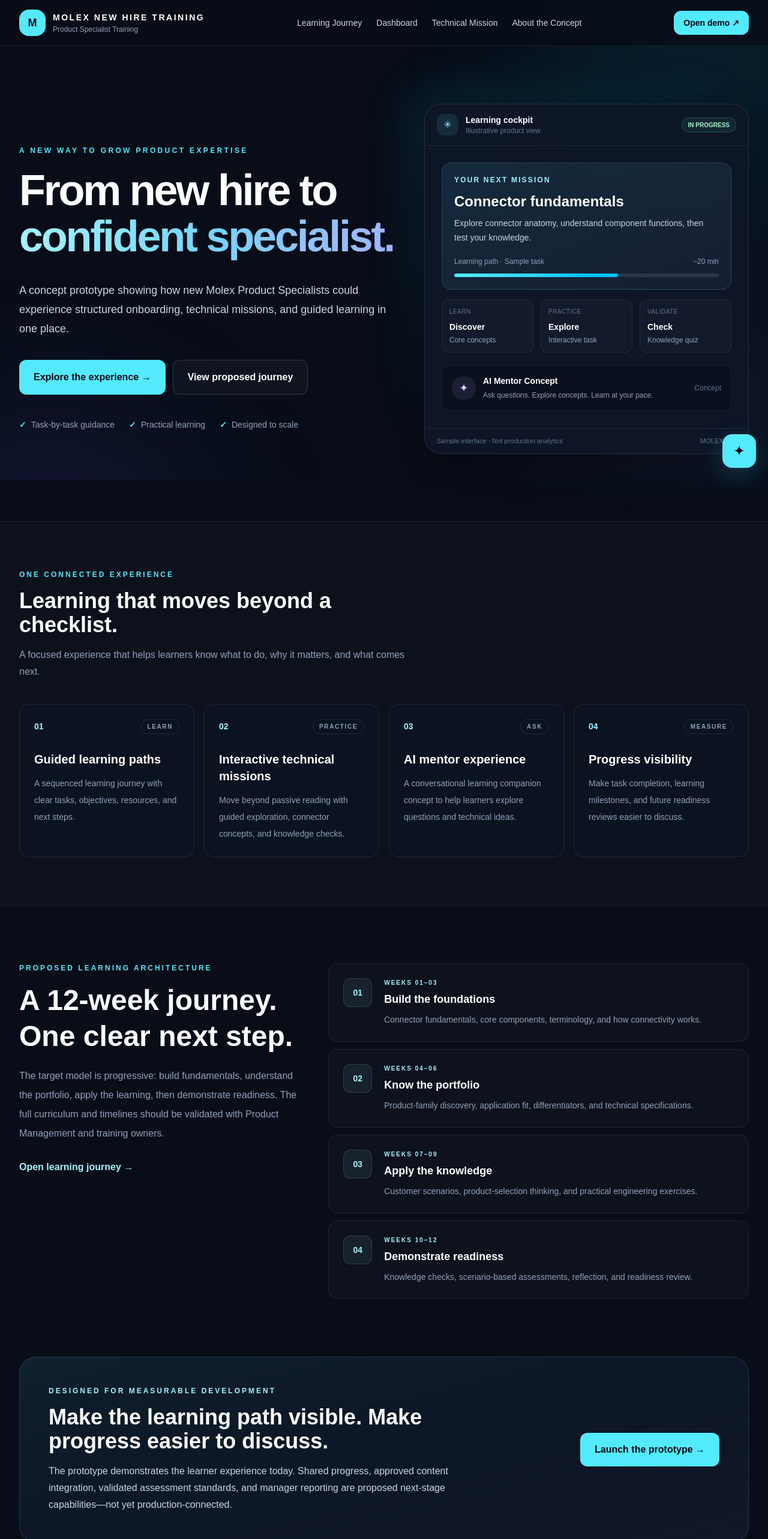
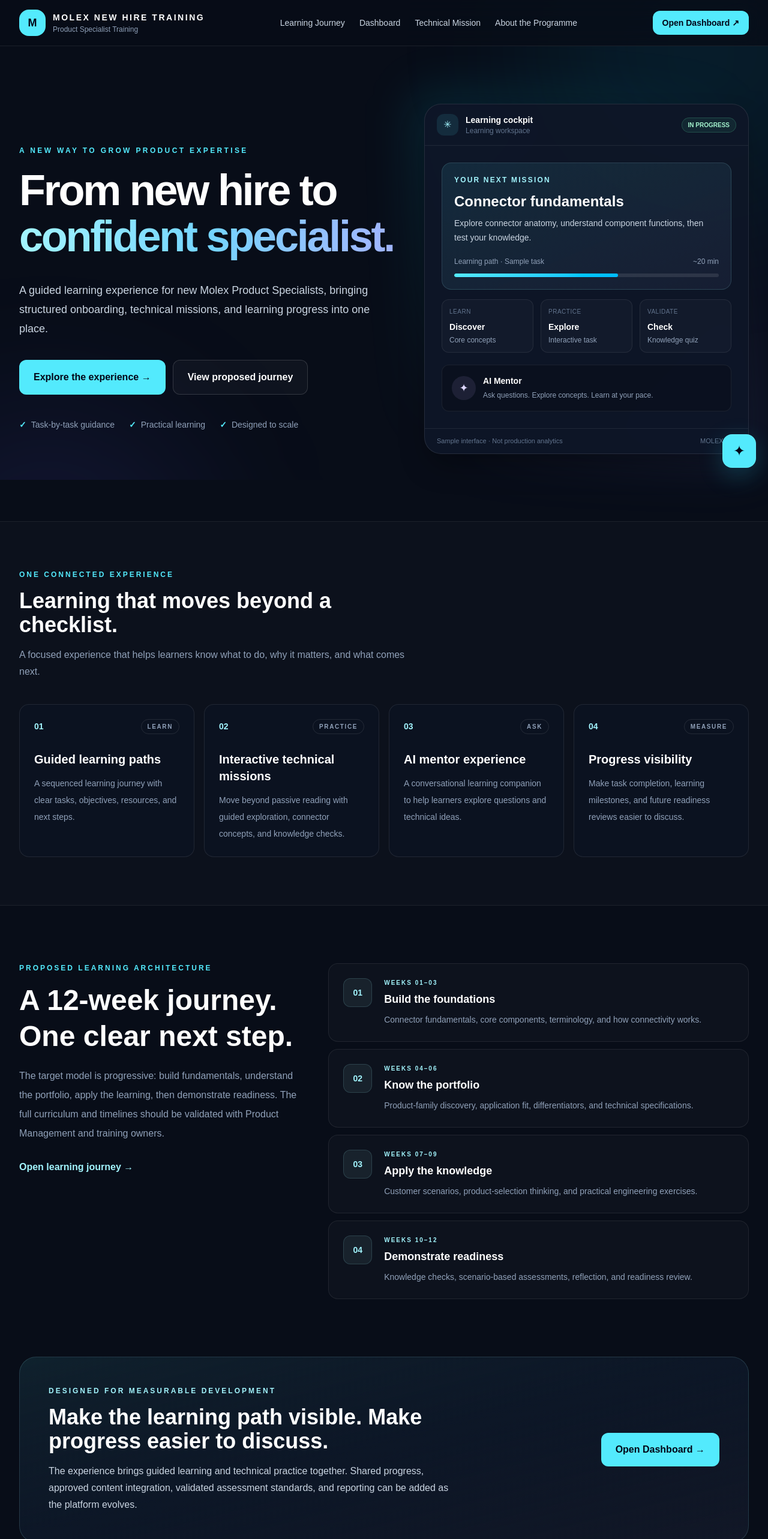
Before and after one commit to vishalawati08/nexus-academy-vishal, a Next.js app: page / in a window 1280 px wide. Shown: the top 2566 px of the page at 60% size. Built offline with nearby package versions, Linux system fonts and the light colour scheme.

Commit message:
Remove prototype and demo wording from learner experience

```diff
--- a/src/app/page.tsx
+++ b/src/app/page.tsx
@@ -4,7 +4,7 @@ import Link from "next/link";
 const features = [
   { n: "01", tag: "LEARN", title: "Guided learning paths", text: "A sequenced learning journey with clear tasks, objectives, resources, and next steps." },
   { n: "02", tag: "PRACTICE", title: "Interactive technical missions", text: "Move beyond passive reading with guided exploration, connector concepts, and knowledge checks." },
-  { n: "03", tag: "ASK", title: "AI mentor experience", text: "A conversational learning companion concept to help learners explore questions and technical ideas." },
+  { n: "03", tag: "ASK", title: "AI mentor experience", text: "A conversational learning companion to help learners explore questions and technical ideas." },
   { n: "04", tag: "MEASURE", title: "Progress visibility", text: "Make task completion, learning milestones, and future readiness reviews easier to discuss." },
 ];
 const phases = [
@@ -19,22 +19,22 @@ export default function HomePage() {
     <div className="pointer-events-none fixed inset-0 -z-0 overflow-hidden" aria-hidden="true"><div className="absolute -right-40 -top-48 h-[34rem] w-[34rem] rounded-full bg-cyan-500/10 blur-[120px]" /><div className="absolute -left-48 top-[42rem] h-[34rem] w-[34rem] rounded-full bg-indigo-500/10 blur-[120px]" /></div>
     <nav className="relative z-10 border-b border-white/[0.08] bg-[#080d18]/85 backdrop-blur-xl"><div className="mx-auto flex max-w-7xl items-center justify-between px-5 py-4 sm:px-8">
       <Link href="/" className="flex items-center gap-3"><div className="flex h-11 w-11 items-center justify-center rounded-2xl bg-cyan-300 text-lg font-black text-slate-950">M</div><div><p className="text-sm font-bold tracking-[0.18em]">MOLEX NEW HIRE TRAINING</p><p className="mt-0.5 text-xs text-slate-400">Product Specialist Training</p></div></Link>
-      <div className="hidden items-center gap-6 text-sm text-slate-300 md:flex"><Link href="/journey" className="hover:text-cyan-200">Learning Journey</Link><Link href="/dashboard" className="hover:text-cyan-200">Dashboard</Link><Link href="/mission/connector-fundamentals" className="hover:text-cyan-200">Technical Mission</Link><a href="#platform" className="hover:text-cyan-200">About the Concept</a></div>
-      <Link href="/dashboard" className="rounded-xl bg-cyan-300 px-4 py-2.5 text-sm font-bold text-slate-950 transition hover:bg-cyan-200">Open demo ↗</Link>
+      <div className="hidden items-center gap-6 text-sm text-slate-300 md:flex"><Link href="/journey" className="hover:text-cyan-200">Learning Journey</Link><Link href="/dashboard" className="hover:text-cyan-200">Dashboard</Link><Link href="/mission/connector-fundamentals" className="hover:text-cyan-200">Technical Mission</Link><a href="#platform" className="hover:text-cyan-200">About the Programme</a></div>
+      <Link href="/dashboard" className="rounded-xl bg-cyan-300 px-4 py-2.5 text-sm font-bold text-slate-950 transition hover:bg-cyan-200">Open Dashboard ↗</Link>
     </div></nav>
     <section className="relative z-10 mx-auto grid max-w-7xl items-center gap-14 px-5 pb-20 pt-16 sm:px-8 sm:pb-28 sm:pt-24 lg:grid-cols-[1.08fr_0.92fr] lg:gap-10">
       <div>
         <p className="mt-8 text-xs font-bold uppercase tracking-[0.28em] text-cyan-300">A new way to grow product expertise</p>
         <h1 className="mt-5 max-w-3xl text-5xl font-semibold leading-[1.06] tracking-[-0.045em] sm:text-6xl lg:text-7xl">From new hire to<span className="block bg-gradient-to-r from-cyan-200 via-sky-300 to-indigo-300 bg-clip-text pb-2 text-transparent">confident specialist.</span></h1>
-        <p className="mt-7 max-w-2xl text-base leading-8 text-slate-300 sm:text-lg">A concept prototype showing how new Molex Product Specialists could experience structured onboarding, technical missions, and guided learning in one place.</p>
+        <p className="mt-7 max-w-2xl text-base leading-8 text-slate-300 sm:text-lg">A guided learning experience for new Molex Product Specialists, bringing structured onboarding, technical missions, and learning progress into one place.</p>
         <div className="mt-9 flex flex-col gap-3 sm:flex-row"><Link href="/dashboard" className="inline-flex items-center justify-center gap-3 rounded-xl bg-cyan-300 px-6 py-4 font-bold text-slate-950 transition hover:-translate-y-0.5 hover:bg-cyan-200">Explore the experience →</Link><a href="#journey" className="inline-flex items-center justify-center rounded-xl border border-white/15 bg-white/[0.03] px-6 py-4 font-semibold transition hover:border-white/30 hover:bg-white/[0.06]">View proposed journey</a></div>
         <div className="mt-10 flex flex-wrap gap-x-6 gap-y-3 text-sm text-slate-400"><span><b className="mr-2 text-cyan-300">✓</b>Task-by-task guidance</span><span><b className="mr-2 text-cyan-300">✓</b>Practical learning</span><span><b className="mr-2 text-cyan-300">✓</b>Designed to scale</span></div>
       </div>
       <div className="relative mx-auto w-full max-w-xl"><div className="absolute -inset-5 rounded-[2rem] bg-gradient-to-br from-cyan-400/15 via-transparent to-indigo-400/15 blur-2xl" /><div className="relative overflow-hidden rounded-[1.75rem] border border-white/10 bg-[#0e1727]/95 shadow-2xl shadow-black/40">
-        <div className="flex items-center justify-between border-b border-white/[0.08] px-5 py-4"><div className="flex items-center gap-3"><div className="flex h-9 w-9 items-center justify-center rounded-xl bg-cyan-300/10 text-cyan-200">✳</div><div><p className="text-sm font-semibold">Learning cockpit</p><p className="text-xs text-slate-500">Illustrative product view</p></div></div><span className="rounded-full border border-emerald-300/20 bg-emerald-300/[0.08] px-2.5 py-1 text-[10px] font-bold uppercase text-emerald-200">In progress</span></div>
+        <div className="flex items-center justify-between border-b border-white/[0.08] px-5 py-4"><div className="flex items-center gap-3"><div className="flex h-9 w-9 items-center justify-center rounded-xl bg-cyan-300/10 text-cyan-200">✳</div><div><p className="text-sm font-semibold">Learning cockpit</p><p className="text-xs text-slate-500">Learning workspace</p></div></div><span className="rounded-full border border-emerald-300/20 bg-emerald-300/[0.08] px-2.5 py-1 text-[10px] font-bold uppercase text-emerald-200">In progress</span></div>
         <div className="p-5 sm:p-7"><div className="rounded-2xl border border-cyan-200/15 bg-gradient-to-br from-cyan-300/[0.10] to-indigo-300/[0.06] p-5"><p className="text-xs font-semibold uppercase tracking-[0.18em] text-cyan-200">Your next mission</p><h2 className="mt-3 text-2xl font-semibold">Connector fundamentals</h2><p className="mt-2 text-sm leading-6 text-slate-300">Explore connector anatomy, understand component functions, then test your knowledge.</p><div className="mt-5 flex justify-between text-xs text-slate-400"><span>Learning path · Sample task</span><span>~20 min</span></div><div className="mt-3 h-1.5 overflow-hidden rounded-full bg-white/10"><div className="h-full w-[62%] rounded-full bg-gradient-to-r from-cyan-300 to-sky-400" /></div></div>
           <div className="mt-4 grid grid-cols-3 gap-3">{[{label:"LEARN",title:"Discover",detail:"Core concepts"},{label:"PRACTICE",title:"Explore",detail:"Interactive task"},{label:"VALIDATE",title:"Check",detail:"Knowledge quiz"}].map((item) => <div key={item.label} className="rounded-xl border border-white/[0.08] bg-white/[0.025] p-3"><p className="text-[10px] uppercase tracking-wider text-slate-500">{item.label}</p><p className="mt-2 text-sm font-semibold">{item.title}</p><p className="mt-1 text-xs text-slate-400">{item.detail}</p></div>)}</div>
-          <div className="mt-5 flex items-center gap-3 rounded-xl border border-white/[0.07] bg-black/20 p-4"><div className="flex h-10 w-10 shrink-0 items-center justify-center rounded-full bg-violet-300/10 text-lg text-violet-200">✦</div><div><p className="text-sm font-semibold">AI Mentor Concept</p><p className="mt-1 text-xs leading-5 text-slate-400">Ask questions. Explore concepts. Learn at your pace.</p></div><span className="ml-auto text-xs text-slate-500">Concept</span></div>
+          <div className="mt-5 flex items-center gap-3 rounded-xl border border-white/[0.07] bg-black/20 p-4"><div className="flex h-10 w-10 shrink-0 items-center justify-center rounded-full bg-violet-300/10 text-lg text-violet-200">✦</div><div><p className="text-sm font-semibold">AI Mentor</p><p className="mt-1 text-xs leading-5 text-slate-400">Ask questions. Explore concepts. Learn at your pace.</p></div></div>
         </div><div className="flex justify-between border-t border-white/[0.08] px-5 py-3 text-[11px] text-slate-500"><span>Sample interface · Not production analytics</span><span>MOLEX / 01</span></div>
       </div></div>
     </section>
@@ -44,7 +44,7 @@ export default function HomePage() {
     <section id="journey" className="relative z-10 mx-auto max-w-7xl px-5 py-20 sm:px-8 sm:py-24"><div className="grid gap-12 lg:grid-cols-[0.8fr_1.2fr]"><div><p className="text-xs font-bold uppercase tracking-[0.25em] text-cyan-300">Proposed learning architecture</p><h2 className="mt-4 text-4xl font-semibold leading-tight sm:text-5xl">A 12-week journey. One clear next step.</h2><p className="mt-5 leading-8 text-slate-400">The target model is progressive: build fundamentals, understand the portfolio, apply the learning, then demonstrate readiness. The full curriculum and timelines should be validated with Product Management and training owners.</p><Link href="/journey" className="mt-7 inline-flex items-center gap-2 font-semibold text-cyan-200 hover:text-cyan-100">Open learning journey →</Link></div>
       <div className="space-y-3">{phases.map((p) => <div key={p.n} className="flex gap-5 rounded-2xl border border-white/[0.08] bg-white/[0.025] p-5 sm:p-6"><div className="flex h-12 w-12 shrink-0 items-center justify-center rounded-xl border border-cyan-200/15 bg-cyan-200/[0.07] text-sm font-bold text-cyan-200">{p.n}</div><div><p className="text-[10px] font-bold tracking-[0.2em] text-cyan-200">{p.weeks}</p><h3 className="mt-1.5 text-lg font-semibold">{p.title}</h3><p className="mt-2 text-sm leading-6 text-slate-400">{p.text}</p></div></div>)}</div>
     </div></section>
-    <section id="outcomes" className="relative z-10 mx-auto max-w-7xl px-5 pb-20 sm:px-8 sm:pb-24"><div className="rounded-[1.75rem] border border-cyan-200/15 bg-gradient-to-br from-cyan-300/[0.10] via-[#0d1727] to-indigo-300/[0.07] p-7 sm:p-12"><div className="grid items-center gap-8 lg:grid-cols-[1fr_auto]"><div><p className="text-xs font-bold uppercase tracking-[0.25em] text-cyan-200">Designed for measurable development</p><h2 className="mt-4 max-w-3xl text-3xl font-semibold sm:text-4xl">Make the learning path visible. Make progress easier to discuss.</h2><p className="mt-4 max-w-2xl leading-7 text-slate-300">The prototype demonstrates the learner experience today. Shared progress, approved content integration, validated assessment standards, and manager reporting are proposed next-stage capabilities—not yet production-connected.</p></div><Link href="/dashboard" className="inline-flex items-center justify-center gap-3 rounded-xl bg-cyan-300 px-6 py-4 font-bold text-slate-950 hover:bg-cyan-200">Launch the prototype →</Link></div></div></section>
-    <footer className="relative z-10 border-t border-white/[0.08]"><div className="mx-auto flex max-w-7xl flex-col gap-3 px-5 py-7 text-xs text-slate-500 sm:flex-row sm:justify-between sm:px-8"><span>Molex New Hire Training · Product Specialist Training Concept</span><span>Prototype preview · For discussion and validation</span></div></footer>
+    <section id="outcomes" className="relative z-10 mx-auto max-w-7xl px-5 pb-20 sm:px-8 sm:pb-24"><div className="rounded-[1.75rem] border border-cyan-200/15 bg-gradient-to-br from-cyan-300/[0.10] via-[#0d1727] to-indigo-300/[0.07] p-7 sm:p-12"><div className="grid items-center gap-8 lg:grid-cols-[1fr_auto]"><div><p className="text-xs font-bold uppercase tracking-[0.25em] text-cyan-200">Designed for measurable development</p><h2 className="mt-4 max-w-3xl text-3xl font-semibold sm:text-4xl">Make the learning path visible. Make progress easier to discuss.</h2><p className="mt-4 max-w-2xl leading-7 text-slate-300">The experience brings guided learning and technical practice together. Shared progress, approved content integration, validated assessment standards, and reporting can be added as the platform evolves.</p></div><Link href="/dashboard" className="inline-flex items-center justify-center gap-3 rounded-xl bg-cyan-300 px-6 py-4 font-bold text-slate-950 hover:bg-cyan-200">Open Dashboard →</Link></div></div></section>
+    <footer className="relative z-10 border-t border-white/[0.08]"><div className="mx-auto flex max-w-7xl flex-col gap-3 px-5 py-7 text-xs text-slate-500 sm:flex-row sm:justify-between sm:px-8"><span>Molex New Hire Training · Product Specialist Training</span><span>Product Specialist learning experience</span></div></footer>
   </main>;
 }
```
